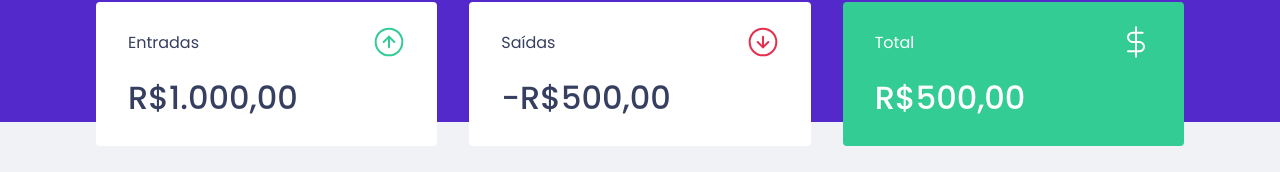
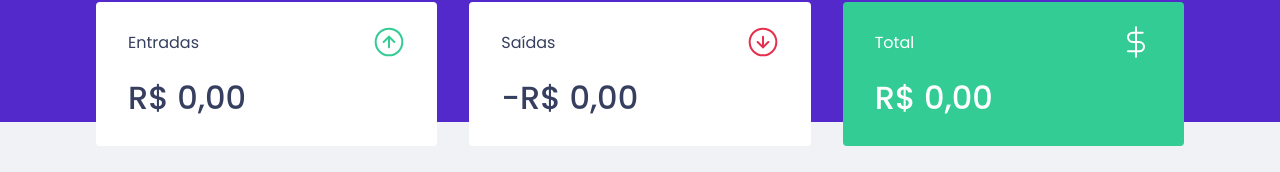
Before and after one commit to eipedrov/Ignite, a React (Create React App) app in the folder ignite-aulas/reactjs/dtmoney/: page / in a window 1280 px wide. Shown: the part 150-322 px from the top of the page. Built offline with nearby package versions, Linux system fonts and the light colour scheme; no server answers; what miragejs would draw is missing.

Commit message:
Calculando resumo

```diff
--- a/ignite-aulas/reactjs/dtmoney/src/components/Summary/index.tsx
+++ b/ignite-aulas/reactjs/dtmoney/src/components/Summary/index.tsx
@@ -7,8 +7,24 @@
 import { Container } from "./styles";
 
 export function Summary(){
-    const {transactions} = useContext(TransactionsContext)
+    const { transactions } = useContext(TransactionsContext)
 
+    const summary = transactions.reduce((acc, transaction) => {
+        if (transaction.type === 'deposit') {
+            acc.deposits += transaction.amount;
+            acc.total += transaction.amount;
+        } else {
+            acc.withdraws += transaction.amount;
+            acc.total -= transaction.amount;
+        }
+
+        return acc;
+
+    }, {
+        deposits: 0,
+        withdraws: 0,
+        total: 0,
+    })
 
     return(
         <Container>
@@ -18,21 +34,33 @@
                     <p>Entradas</p>
                     <img src={ incomeImg } alt="Entradas" />
                 </header>
-                <strong>R$1.000,00</strong>
+                <strong>
+                    {new Intl.NumberFormat('pt-BR', {
+                        style: 'currency',
+                        currency: 'BRL'
+                    }).format(summary.deposits)}</strong>
             </div>
             <div>
                 <header>
                     <p>Saídas</p>
                     <img src={ outcomeImg } alt="Saídas" />
                 </header>
-                <strong>-R$500,00</strong>
+                <strong>-
+                    {new Intl.NumberFormat('pt-BR', {
+                        style: 'currency',
+                        currency: 'BRL'
+                    }).format(summary.withdraws)}</strong>
             </div>
             <div className="highlight-background">
                 <header>
                     <p>Total</p>
                     <img src={ totalImg } alt="Total" />
                 </header>
-                <strong>R$500,00</strong>
+                <strong>
+                    {new Intl.NumberFormat('pt-BR', {
+                        style: 'currency',
+                        currency: 'BRL'
+                    }).format(summary.total)}</strong>
             </div>
         </Container>
     );
```
